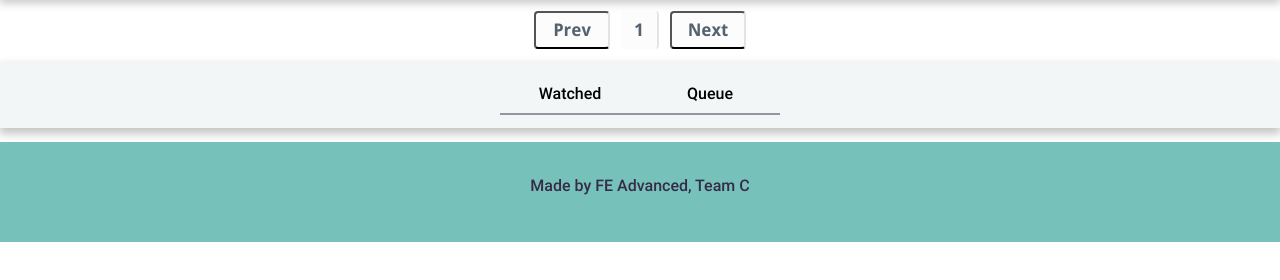
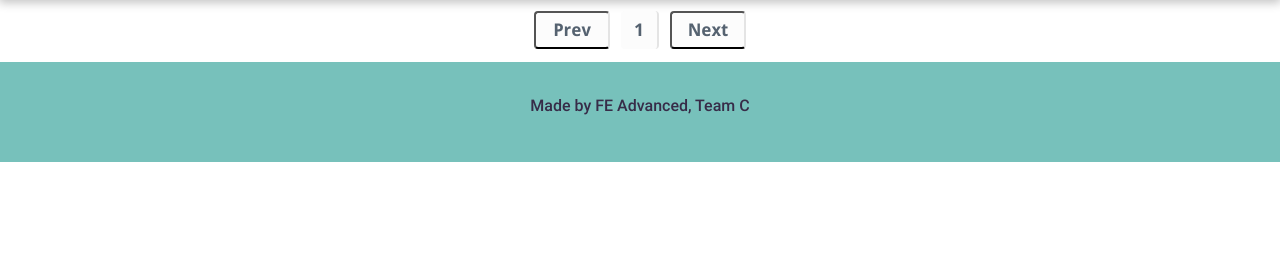
Before and after one commit to sylvestrevgen/project_fe_advanced_16_team_c, a website: page src/index.html in a window 1280 px wide. Shown: the part 134-414 px from the top of the page. Drawn offline with nearby package versions, Linux system fonts and the light colour scheme; files that its build step writes are made by us from their sources; no server answers; files whose address does not match are found by name.

Commit message:
add to library btns hidden, add to watched btn active class, replace helpers to end

```diff
--- a/src/html/myFilmLibraryPage.html
+++ b/src/html/myFilmLibraryPage.html
@@ -1,6 +1,6 @@
-<section class="section__library--btn">
+<section class="section__library--btn hidden">
   <div class="library__btn--container">
-    <button class="library__btn--styles" data-action="watch-button">Watched</button>
+    <button class="library__btn--styles library__btn--active" data-action="watch-button">Watched</button>
     <button class="library__btn--styles" data-action="queue-button">Queue</button>
   </div>
 </section>
--- a/src/sass/styles.scss
+++ b/src/sass/styles.scss
@@ -4,9 +4,9 @@
 @import './normalize';
 @import './reset.scss';
 @import './fonts.scss';
-@import './helpers.scss';
 @import './header.scss';
 @import './homePage.scss';
 @import './myFilmLibraryPage.scss';
 @import './detailsPage.scss';
 @import './footer.scss';
+@import './helpers.scss';
```
